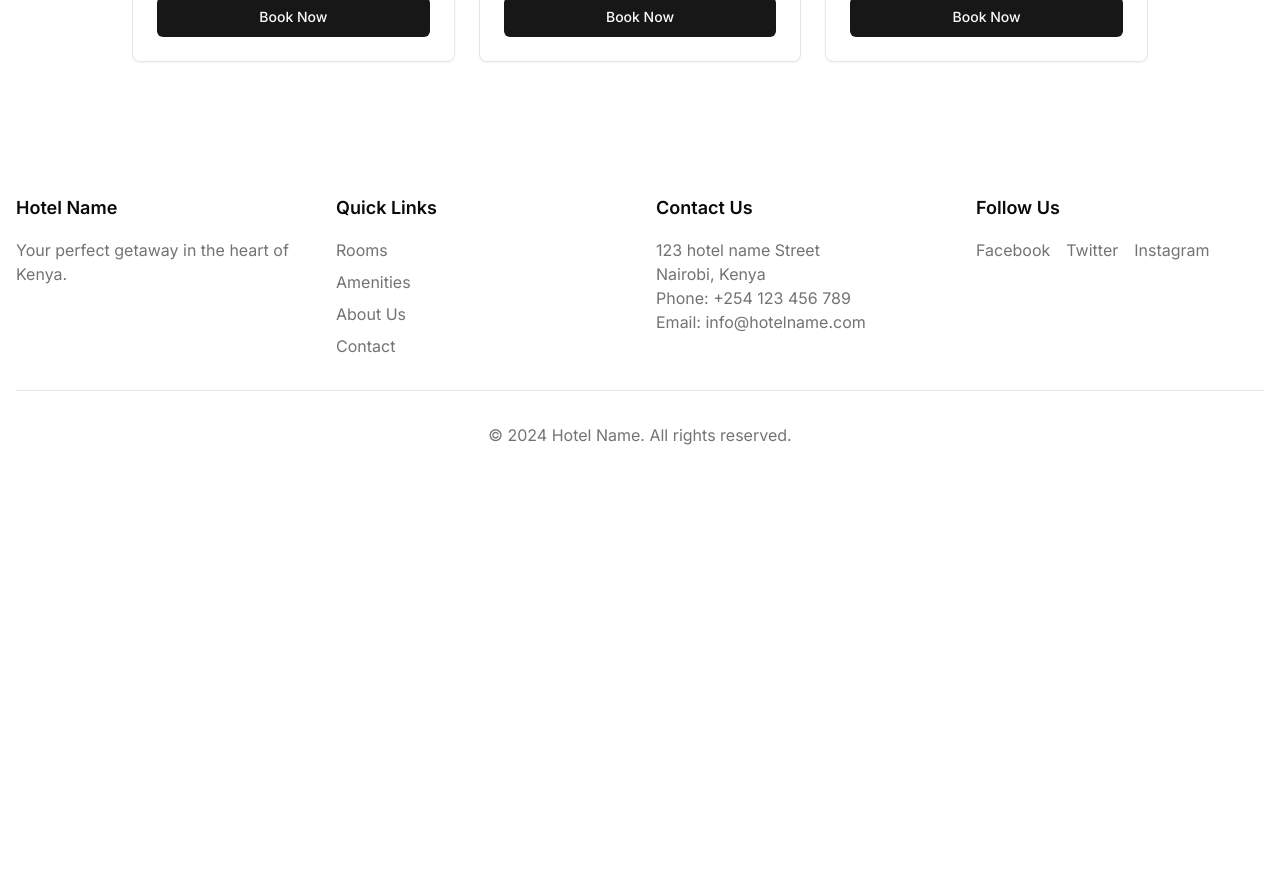
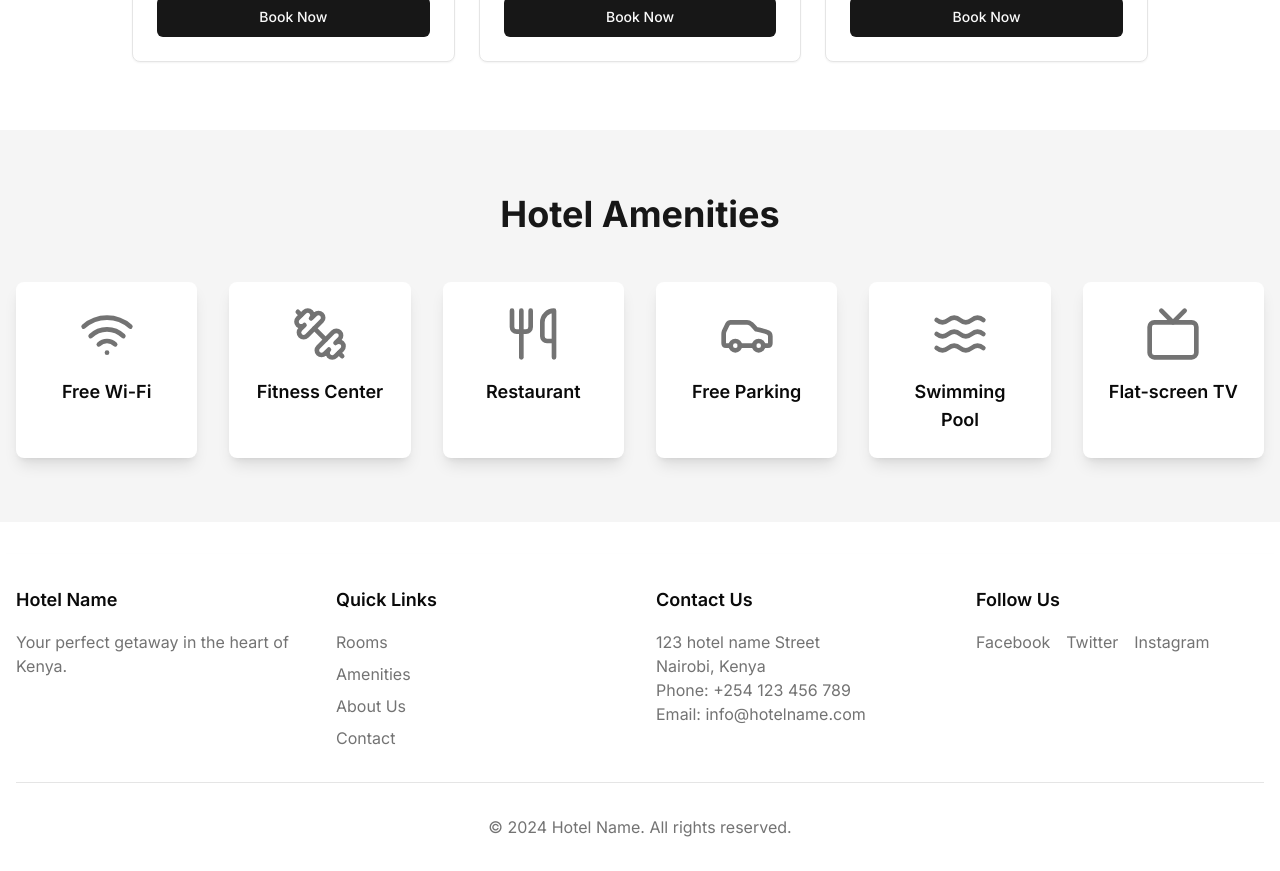
Before and after one commit to CakeInTech/Hotel_Reservation_system, a Next.js app: page / in a window 1280 px wide. Shown: the part 1140-2011 px from the top of the page. Before the commit the page ends 1619 px from the top, so only its background shows below. Built offline with nearby package versions, Linux system fonts and the light colour scheme.

Commit message:
Add hotel amenities section in the home page

```diff
--- a/app/page.tsx
+++ b/app/page.tsx
@@ -1,11 +1,13 @@
 import Hero from "@/components/Hero";
 import FeaturedRooms from "@/components/FeaturedRooms";
+import Amenities from "@/components/Amenities";
 
 export default function Home() {
   return (
     <div>
       <Hero />
       <FeaturedRooms />
+      <Amenities />
     </div>
   );
 }
--- /dev/null
+++ b/components/Amenities.tsx
@@ -0,0 +1,35 @@
+import { Wifi, Dumbbell, Utensils, Car, Waves, Tv } from "lucide-react";
+
+const amenities = [
+  { icon: Wifi, name: "Free Wi-Fi" },
+  { icon: Dumbbell, name: "Fitness Center" },
+  { icon: Utensils, name: "Restaurant" },
+  { icon: Car, name: "Free Parking" },
+  { icon: Waves, name: "Swimming Pool" },
+  { icon: Tv, name: "Flat-screen TV" },
+];
+
+const Amenities = () => {
+  return (
+    <section className="py-16 bg-secondary text-secondary-foreground transition-colors duration-300">
+      <div className="container mx-auto px-4">
+        <h2 className="text-4xl font-bold text-center mb-12 text-primary transition-colors duration-300">
+          Hotel Amenities
+        </h2>
+        <div className="grid grid-cols-2 md:grid-cols-3 lg:grid-cols-6 gap-8">
+          {amenities.map((amenity, index) => (
+            <div
+              key={index}
+              className="flex flex-col items-center text-center p-6 rounded-lg bg-card shadow-lg text-card-foreground transition-transform transform hover:scale-105 hover:shadow-xl hover:bg-primary hover:text-primary-foreground duration-300"
+            >
+              <amenity.icon className="w-14 h-14 mb-4 text-muted-foreground transition-colors duration-300" />
+              <h3 className="text-lg font-semibold">{amenity.name}</h3>
+            </div>
+          ))}
+        </div>
+      </div>
+    </section>
+  );
+};
+
+export default Amenities;
```
